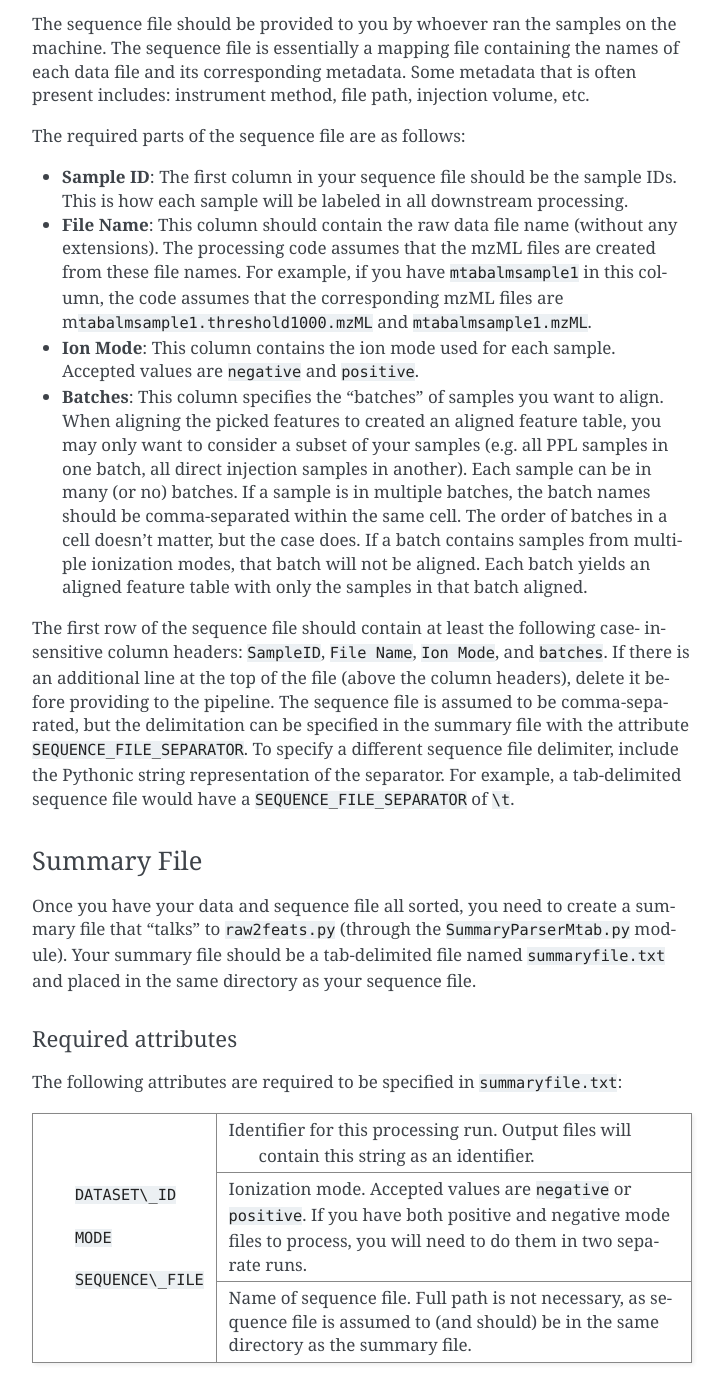
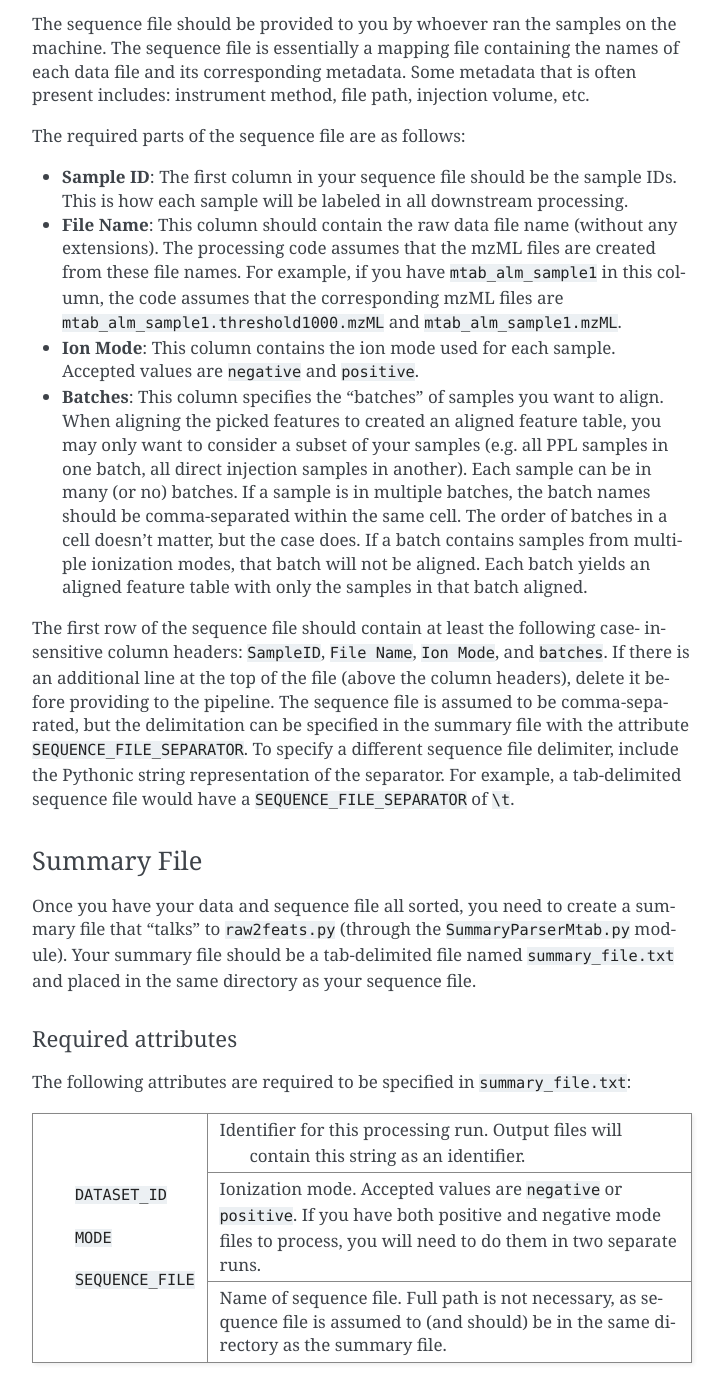
Before and after one commit to cduvallet/metabolomics, a Sphinx documentation site: the page built from docs/prep_data.rst, in a window 1280 px wide and 1400 px high, scrolled down 796 px. Shown: the whole window, without its empty margins (388-1112 px from the left). Built offline with Sphinx 7.4.7, drawn with Linux system fonts in a browser that asks for light colours; some of the changed text lies outside the part shown.

Commit message:
Fix latex typos + remove markdown files

```diff
--- a/docs/prep_data.rst
+++ b/docs/prep_data.rst
@@ -47,9 +47,9 @@ The required parts of the sequence file are as follows:
 -  **File Name**: This column should contain the raw data file name
    (without any extensions). The processing code assumes that the mzML
    files are created from these file names. For example, if you have
-   ``mtabalmsample1`` in this column, the code assumes that the
-   corresponding mzML files are m\ ``tabalmsample1.threshold1000.mzML``
-   and ``mtabalmsample1.mzML``.
+   ``mtab_alm_sample1`` in this column, the code assumes that the
+   corresponding mzML files are ``mtab_alm_sample1.threshold1000.mzML``
+   and ``mtab_alm_sample1.mzML``.
 -  **Ion Mode**: This column contains the ion mode used for each sample.
    Accepted values are ``negative`` and ``positive``.
 -  **Batches**: This column specifies the "batches" of samples you want
@@ -78,19 +78,19 @@ Summary File
 ~~~~~~~~~~~~
 
 Once you have your data and sequence file all sorted, you need to create
-a sum- mary file that “talks” to ``raw2feats.py`` (through the
+a summary file that "talks" to ``raw2feats.py`` (through the
 ``SummaryParserMtab.py`` module). Your summary file should be a
-tab-delimited file named ``summaryfile.txt`` and placed in the same
+tab-delimited file named ``summary_file.txt`` and placed in the same
 directory as your sequence file.
 
 Required attributes
 ^^^^^^^^^^^^^^^^^^^
 
 The following attributes are required to be specified in
-``summaryfile.txt``:
+``summary_file.txt``:
 
 +-------------------+---------------------------------------------------------+
-| ``DATASET\_ID``   | Identifier for this processing run. Output files will   |
+| ``DATASET_ID``    | Identifier for this processing run. Output files will   |
 |                   |  contain this string as an identifier.                  |
 |-------------------+---------------------------------------------------------+
 | ``MODE``          | Ionization mode. Accepted values are ``negative`` or    |
@@ -98,7 +98,7 @@ The following attributes are required to be specified in
 |                   | mode files to process, you will need to do them in two  |
 |                   | separate runs.                                          |
 |-------------------+---------------------------------------------------------+
-| ``SEQUENCE\_FILE``| Name of sequence file. Full path is not necessary, as   |
+| ``SEQUENCE_FILE`` | Name of sequence file. Full path is not necessary, as   |
 |                   | sequence file is assumed to (and should) be in the same |
 |                   | directory as the summary file.                          |
 +-------------------+---------------------------------------------------------+
@@ -111,13 +111,13 @@ The following attributes can be specified in the summary file, but are
 not required for processing:
 
 +---------------------------------+--------------------------------------------+
-| ``DATA\_DIRECTORY``             | If the data is in a different directory,   |
+| ``DATA_DIRECTORY``              | If the data is in a different directory,   |
 |                                 | you can provide the full path to the       |
 |                                 | directory here. Otherwise the code         |
 |                                 | assumes that all of your mzML files are in |
 |                                 | the input directory.                       |
 +---------------------------------+--------------------------------------------+
-| ``SEQUENCE\_FILE\_DELIMITER``   | The sequence file is assumed to be         |
+| ``SEQUENCE_FILE_DELIMITER``     | The sequence file is assumed to be         |
 |                                 | comma-delimited. If this is not the case,  |
 |                                 | specify the delimitation here. (i.e. if    |
 |                                 | your sequence file is tab-delimited, this  |
@@ -136,7 +136,7 @@ not required for processing:
 |                                 | alignments without necessarily re-picking  |
 |                                 | peaks.                                     |
 +---------------------------------+--------------------------------------------+
-| ``RAW\_DATA``                   | ``True`` if you are providing raw data     |
+| ``RAW _DATA``                   | ``True`` if you are providing raw data     |
 |                                 | that needs to be converted to mzML,        |
 |                                 | ``False`` if you are directly providing    |
 |                                 | mzML files. **Note: the current code does  |
```
Also changed, not shown: docs/prep_data.md (deleted, +0 -113 lines), docs/proc_code.md (deleted, +0 -36 lines), docs/process_data.md (deleted, +0 -39 lines), docs/troubleshooting.md (deleted, +0 -24 lines).
